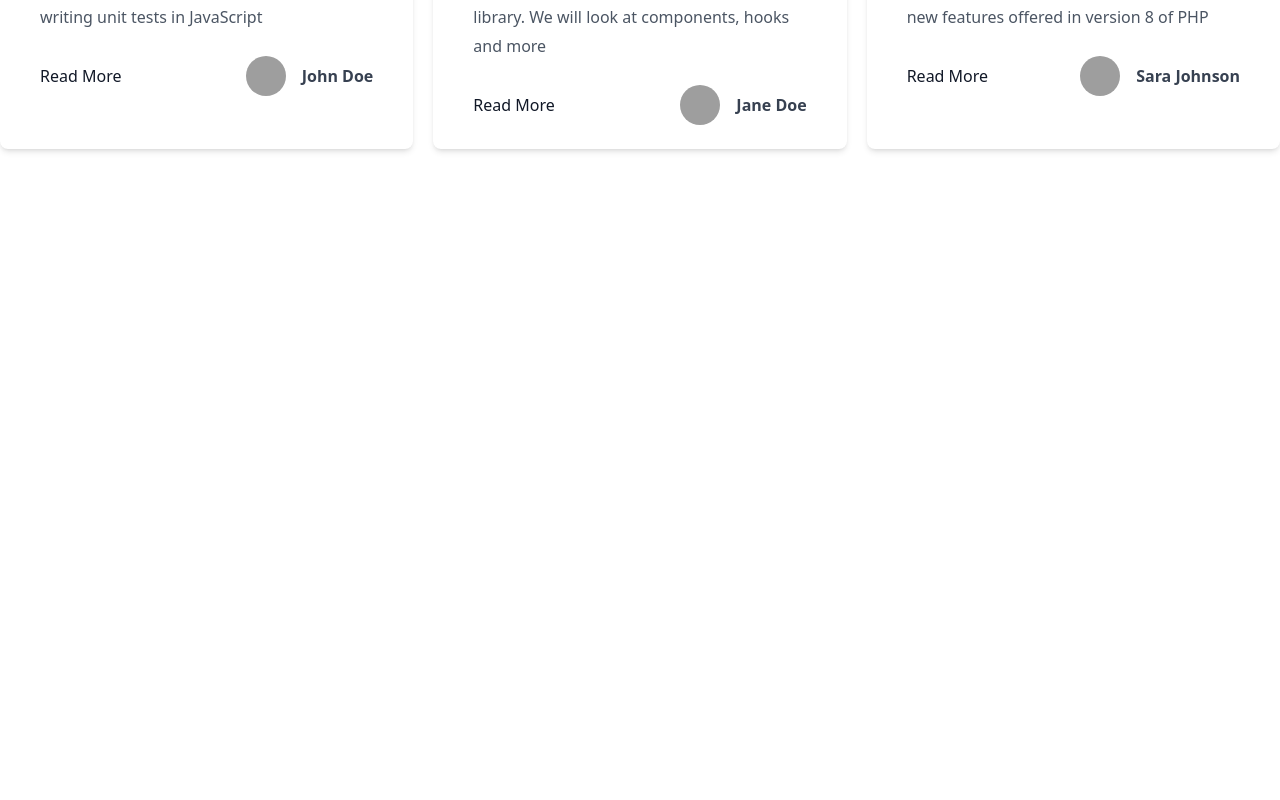
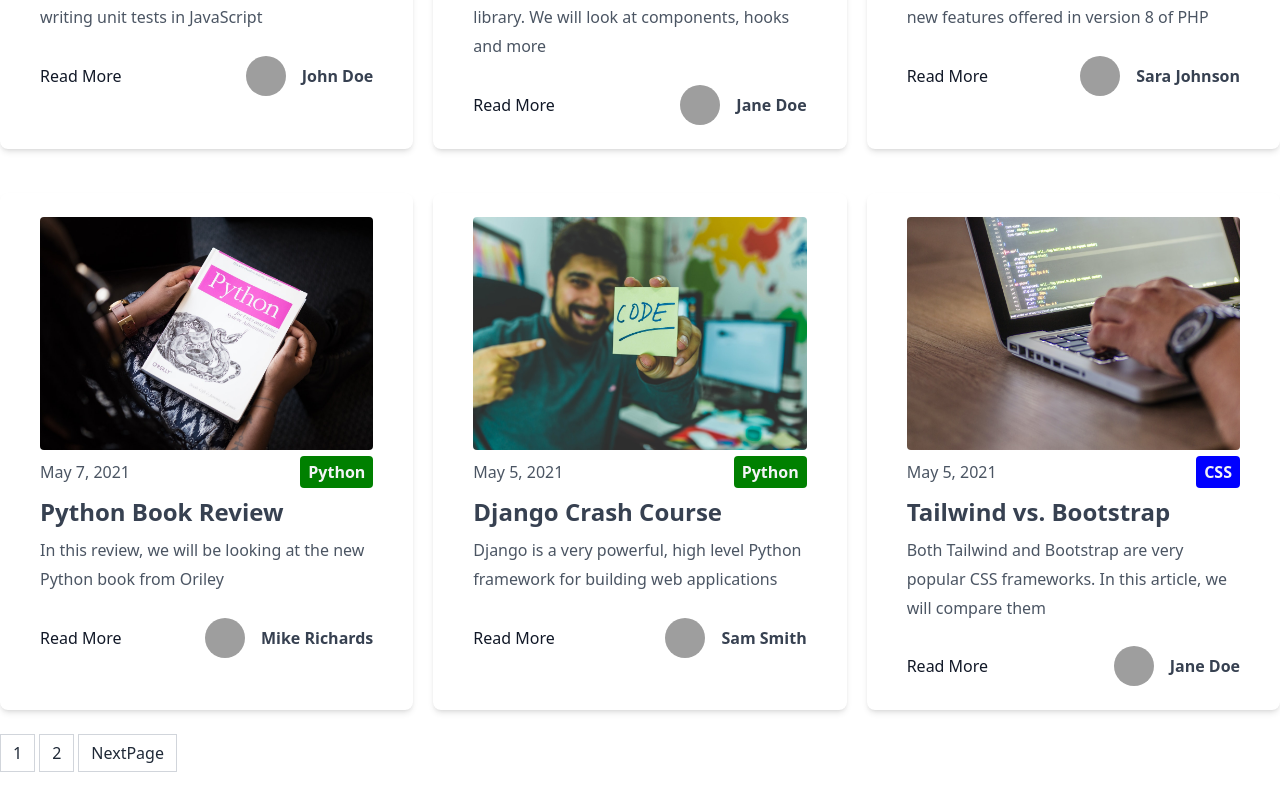
Before and after one commit to hardik6869/NextJs-Blog-App, a Next.js app: page /blog/page/1 in a window 1280 px wide. Shown: the part 589-1389 px from the top of the page. Before the commit the page ends 800 px from the top, so only its background shows below. Built offline with nearby package versions, Linux system fonts and the light colour scheme; grey boxes are pictures that could not be loaded.

Commit message:
Pagination Links Component

```diff
--- /dev/null
+++ b/components/Pagination.js
@@ -0,0 +1,39 @@
+import Link from "next/link";
+
+const Pagination = ({ currentPage, numPages }) => {
+  const isFirst = currentPage === 1;
+  const isLast = currentPage === numPages;
+  const prevPage = `/blog/page/${currentPage - 1}`;
+  const nextPage = `/blog/page/${currentPage + 1}`;
+
+  if (numPages === 1) return "";
+  return (
+    <div className="mt-6">
+      <ul className="flex pl-0 list-none my-2">
+        {!isFirst && (
+          <Link href={prevPage}>
+            <li className="realtive block py-2 px-3 leading-tight bg-white border border-gray-300 text-gray-800 mr-1 hover:bg-gray-200 cursor-pointer">
+              Previous
+            </li>
+          </Link>
+        )}
+        {Array.from({ length: numPages }, (_, i) => (
+          <Link href={`/blog/page/${i + 1}`} key={i + 1}>
+            <li className="realtive block py-2 px-3 leading-tight bg-white border border-gray-300 text-gray-800 mr-1 hover:bg-gray-200 cursor-pointer">
+              {i + 1}
+            </li>
+          </Link>
+        ))}
+        {!isLast && (
+          <Link href={nextPage}>
+            <li className="realtive block py-2 px-3 leading-tight bg-white border border-gray-300 text-gray-800 mr-1 hover:bg-gray-200 cursor-pointer">
+              NextPage
+            </li>
+          </Link>
+        )}
+      </ul>
+    </div>
+  );
+};
+
+export default Pagination;
--- a/config/index.js
+++ b/config/index.js
@@ -1 +1 @@
-export const POSTS_PER_PAGE = 3;
+export const POSTS_PER_PAGE = 6;
--- a/pages/blog/page/[page_index].js
+++ b/pages/blog/page/[page_index].js
@@ -1,12 +1,12 @@
 import fs from "fs";
 import matter from "gray-matter";
 import path from "path";
-import Link from "next/link";
 import Post from "../../../components/Post";
 import { sortByDate } from "../../../utils";
 import { POSTS_PER_PAGE } from "../../../config";
+import Pagination from "../../../components/Pagination";
 
-export default function BlogPage({ posts, numPage, currentPage }) {
+export default function BlogPage({ posts, numPages, currentPage }) {
   return (
     <div>
       <h1 className="text-5xl border-b4 p-5 font-bold">Blog</h1>
@@ -15,6 +15,7 @@
           <Post key={index} post={post} />
         ))}
       </div>
+      <Pagination currentPage={currentPage} numPages={numPages} />
     </div>
   );
 }
@@ -49,7 +50,7 @@
       frontmatter,
     };
   });
-  const numPage = Math.ceil(files.length / POSTS_PER_PAGE);
+  const numPages = Math.ceil(files.length / POSTS_PER_PAGE);
   const pageIndex = page - 1;
   const orderedPost = posts
     .sort(sortByDate)
@@ -57,7 +58,7 @@
   return {
     props: {
       posts: orderedPost,
-      numPage,
+      numPages,
       currentPage: page,
     },
   };
```
